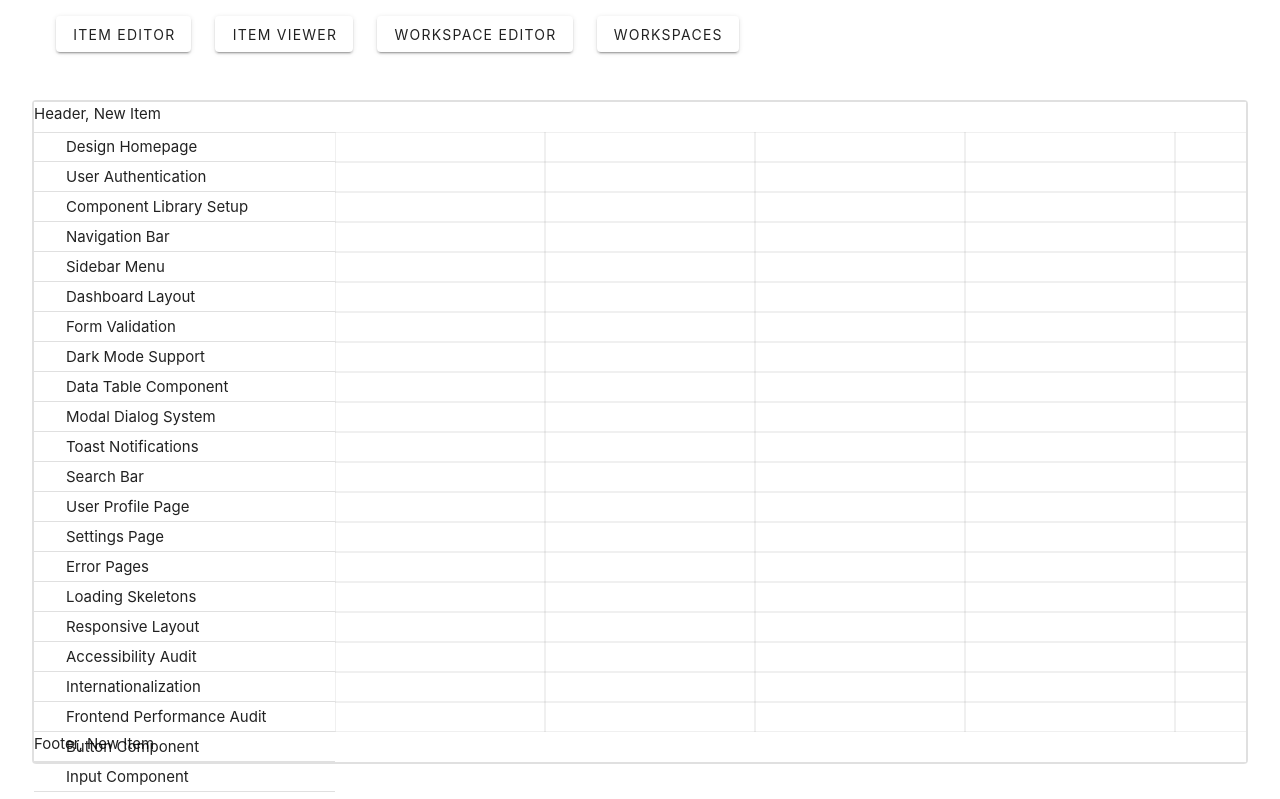
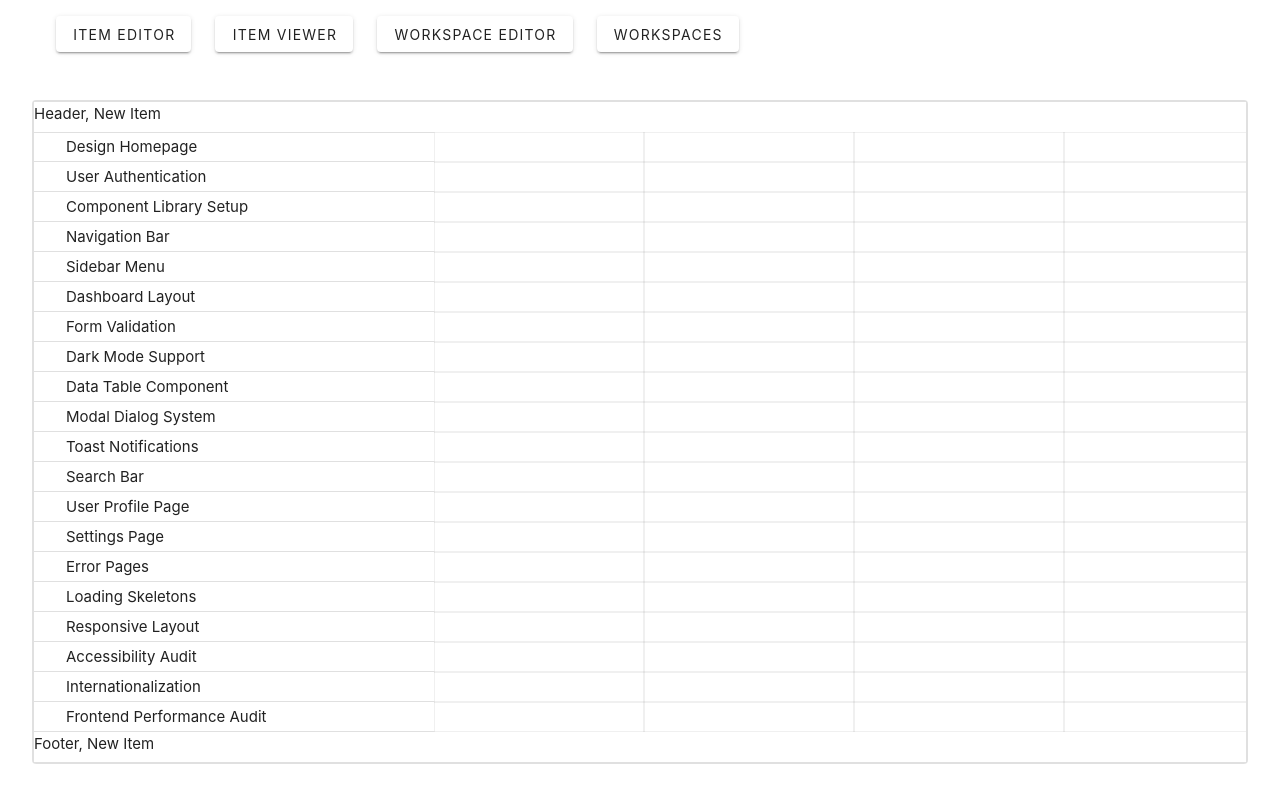
Before and after one commit to AlexJFDev/Capstone, a Vue app: page / in a window 1280 px wide. Shown: the top 799 px of the page. Built offline with nearby package versions, Linux system fonts and the light colour scheme; the HTML template or start-up script is replaced by a standard one.

Commit message:
Fixed y overflow

```diff
--- a/src/components/roadmap/RoadmapChart.vue
+++ b/src/components/roadmap/RoadmapChart.vue
@@ -81,6 +81,7 @@ const bars = computed(() =>
 
 <template>
   <svg
+    class="roadmap-chart"
     :width="svgWidth"
     :height="svgHeight"
     xmlns="http://www.w3.org/2000/svg"
@@ -136,4 +137,8 @@ const bars = computed(() =>
 svg {
   display: block;
 }
+
+.roadmap-chart {
+  overflow-x: auto;
+}
 </style>
--- a/src/components/roadmap/RoadmapItemList.vue
+++ b/src/components/roadmap/RoadmapItemList.vue
@@ -30,6 +30,7 @@ defineProps<{
 <style scoped>
 .items-list-wrapper {
   width: 400px;
+  min-width: 400px;
 }
 
 .item-row {
--- a/src/components/roadmap/RoadmapPane.vue
+++ b/src/components/roadmap/RoadmapPane.vue
@@ -26,13 +26,11 @@ const scale: RoadmapScale = {
 
       <!-- Body: Items List & Roadmap Render -->
       <div class="body">
-        <!-- Items List -->
+        <!-- Item List -->
         <RoadmapItemList :itemIds="workspace.items" />
 
-        <!-- Roadmap Render -->
-        <div class="roadmap-render">
-          <RoadmapChart :itemIds="workspace.items" :scale="scale" />
-        </div>
+        <!-- Roadmap Chart -->
+        <RoadmapChart :itemIds="workspace.items" :scale="scale" />
       </div>
 
       <!-- Fixed Footer: New Item Button -->
@@ -50,10 +48,6 @@ const scale: RoadmapScale = {
 .body {
   display: flex;
   max-height: calc(100vh - 200px);
-}
-
-.roadmap-render {
-  overflow: auto;
-  width: 100%;
+  overflow-y: auto;
 }
 </style>
```
